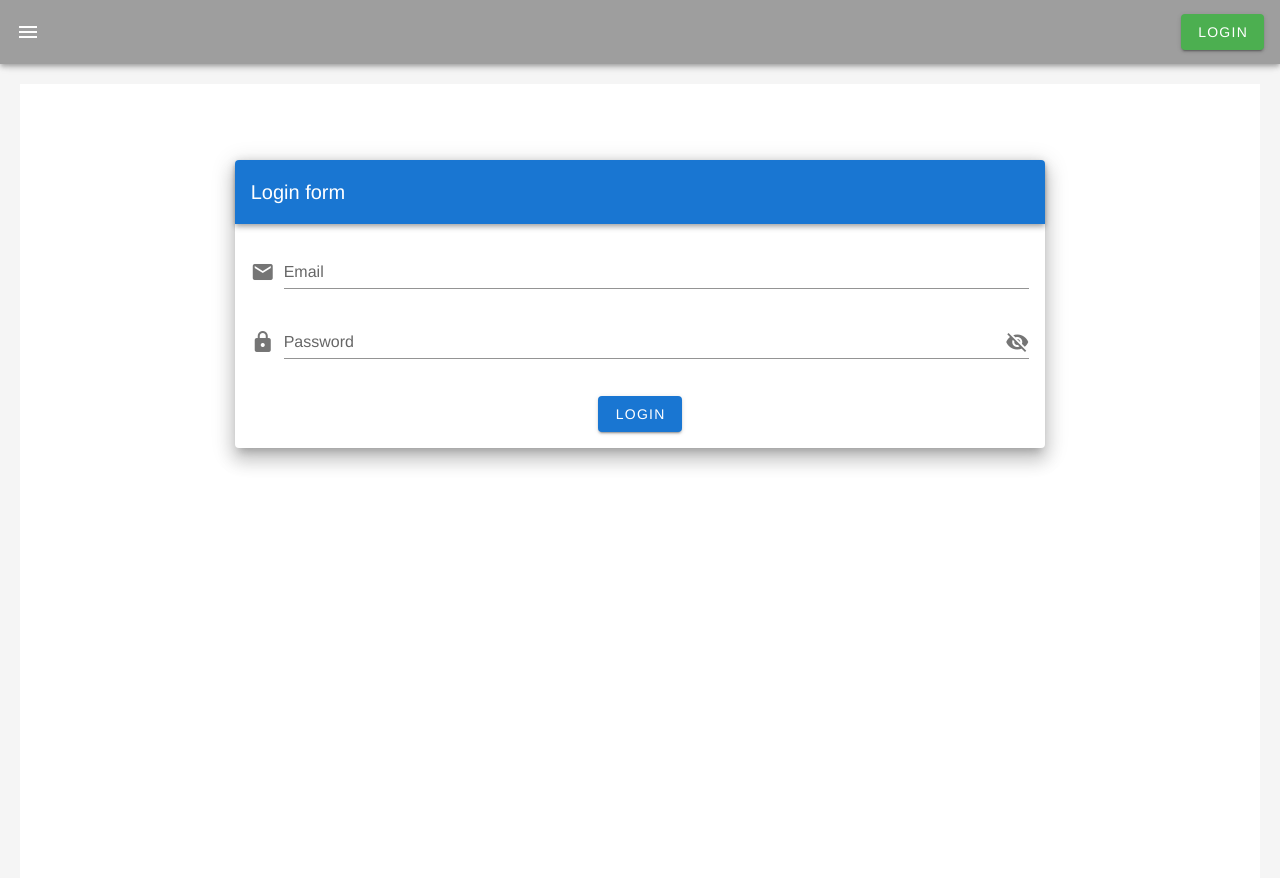
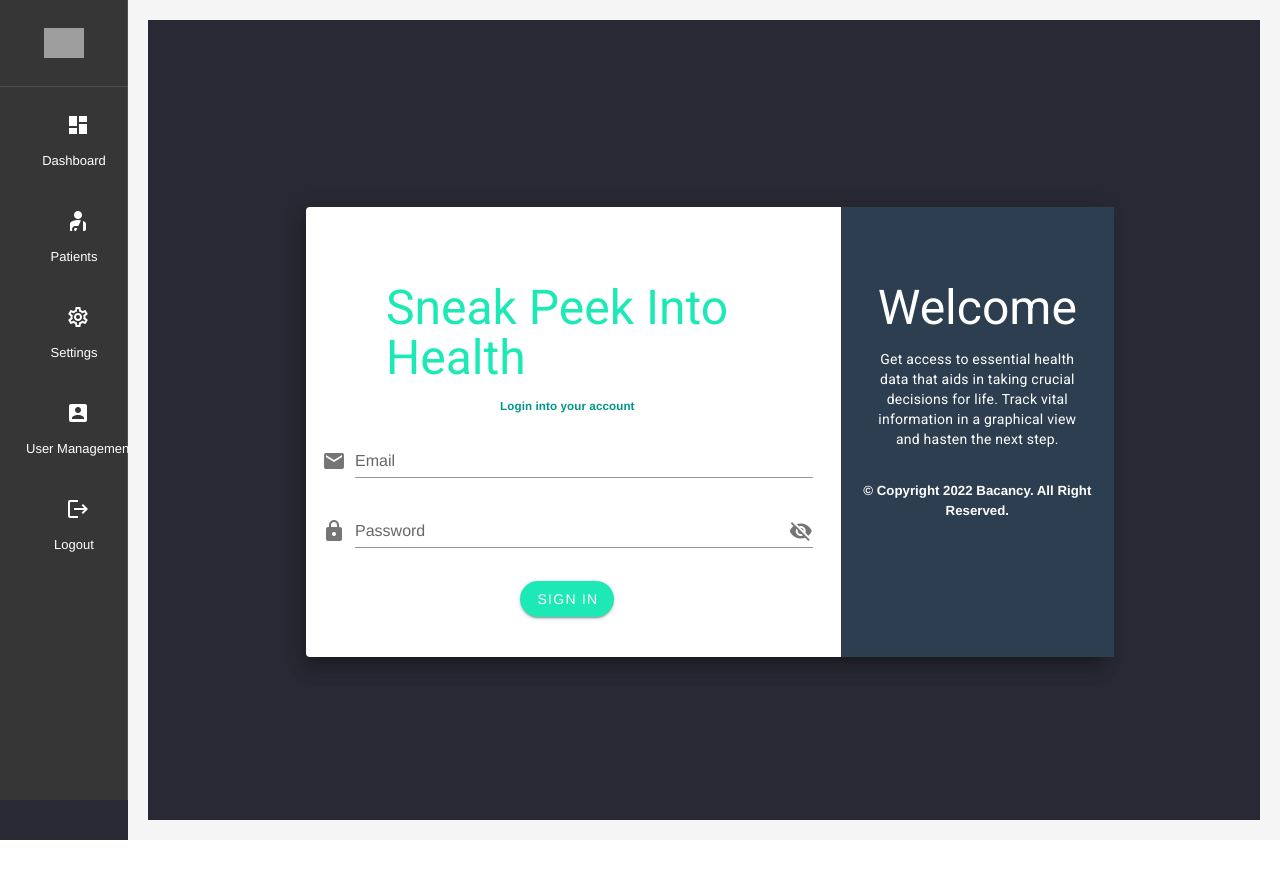
Before and after one commit to krishnaBacancy/vue-medical, a Vue app: page /login in a window 1280 px wide. Shown: the top 878 px of the page. After the commit the page ends 840 px from the top, so only its background shows below. Built offline with nearby package versions, Linux system fonts and the light colour scheme; grey boxes are pictures that could not be loaded; what highcharts-vue would draw is missing.

Commit message:
remove old navbar and added new in pages, responsive sidebar remaining.

```diff
--- a/src/App.vue
+++ b/src/App.vue
@@ -21,7 +21,7 @@ export default {
   -moz-osx-font-smoothing: grayscale;
   text-align: center;
   color: #2c3e50;
-  /*background-color: #212529;*/
+  background-color: #282934;
 }
 
 nav a {
--- /dev/null
+++ b/src/layouts/PageHeader.vue
@@ -0,0 +1,24 @@
+<template>
+  <v-container style="background-color: black" fluid>
+    <v-layout row wrap>
+      <v-flex d-flex xs12 sm12 md12>
+        <v-card></v-card>
+        <div class="d-flex justify-center">
+          <v-icon class="white--text ml-4">{{ pageIcon }}</v-icon>
+          <v-card-title class="text-h5 white--text">{{ title }}</v-card-title>
+          <v-spacer></v-spacer>
+          <slot></slot>
+        </div>
+      </v-flex>
+    </v-layout>
+  </v-container>
+</template>
+
+<script>
+export default {
+  name: "PageHeader",
+  props: ["title", "pageIcon"],
+};
+</script>
+
+<style></style>
--- a/src/layouts/SideBar.vue
+++ b/src/layouts/SideBar.vue
@@ -1,28 +1,23 @@
 <template>
   <v-app>
-    <v-app-bar app color="grey" class="white--text">
-      <v-app-bar-nav-icon
-        @click="drawer = !drawer"
-        class="white--text"
-      ></v-app-bar-nav-icon>
+    <!-- <v-app-bar app color="grey" class="white--text">
       <v-toolbar-title @click="$router.push('/')" style="cursor: pointer">
-        <v-img
-          src="https://accu.live/images/logo.svg"
-          @click="$router.push('/')"
-          height="30"
-          style="cursor: pointer"
-          contain
-        >
-        </v-img>
       </v-toolbar-title>
       <v-spacer></v-spacer>
       <v-btn class="success" @click="$router.push('/login')" v-if="!getUserId">
         Login
       </v-btn>
       <v-btn class="warning" @click="logOut" v-else> Logout </v-btn>
-    </v-app-bar>
+    </v-app-bar> -->
 
-    <v-navigation-drawer app v-model="drawer" temporary>
+    <v-navigation-drawer
+      app
+      v-model="drawer"
+      dark
+      permanent
+      mobile-breakpoint="900"
+      width="10%"
+    >
       <v-list-item>
         <v-list-item-content>
           <v-list-item-title class="text-h6 mb-4 mt-4">
@@ -58,12 +53,24 @@
             class="item__container"
             @click="$router.push('/user-management')"
           >
-            <v-list-item-icon style="margin-left: 44px">
+            <v-list-item-icon style="margin-left: 40px">
               <v-icon>mdi-account-box</v-icon>
             </v-list-item-icon>
 
             <v-list-item-content>
               <v-list-item-title>User Management</v-list-item-title>
+            </v-list-item-content>
+          </div>
+        </v-list-item>
+
+        <v-list-item link>
+          <div class="item__container" @click="logOut">
+            <v-list-item-icon style="margin-left: 40px">
+              <v-icon>mdi-logout</v-icon>
+            </v-list-item-icon>
+
+            <v-list-item-content>
+              <v-list-item-title>Logout</v-list-item-title>
             </v-list-item-content>
           </div>
         </v-list-item>
@@ -99,6 +106,10 @@ export default {
   computed: {
     ...mapState("users", ["user"]),
     ...mapGetters("users", ["isLoggedIn", "getRole"]),
+    // getBreakPoint() {
+    //   console.log("name--", this.$vuetify.breakpoint.xs);
+    //   return this.$vuetify.breakpoint.xs;
+    // },
   },
   methods: {
     ...mapActions("users", ["logoutUser"]),
--- a/src/views/dashboard/HomeView.vue
+++ b/src/views/dashboard/HomeView.vue
@@ -1,4 +1,7 @@
 <template>
+  <div style="background-color: #282934; height: 100vh">
+    <PageHeader title="Dashboard" pageIcon="mdi-home" />
+    <br />
     <v-container fluid grid-list-md style="background-color: black">
       <v-progress-circular
         indeterminate
@@ -14,6 +17,7 @@
             xs12
             sm6
             md4
+            lg3
             v-for="patient in getPatients"
             :key="patient._id"
           >
@@ -82,7 +86,11 @@
                   </div>
                 </v-card>
 
-              <v-card class="elevation-1 ml-3" color="black" style="width: 50%">
+                <v-card
+                  class="elevation-1 ml-3"
+                  color="black"
+                  style="width: 50%"
+                >
                   <div class="d-flex align-center ml-1">
                     <v-img
                       class="mr-3"
@@ -90,7 +98,10 @@
                       height="25"
                       contain
                     ></v-img>
-                  <div class="d-flex ml-2 mr-16" style="flex-direction: column">
+                    <div
+                      class="d-flex ml-2 mr-16"
+                      style="flex-direction: column"
+                    >
                       <h5 class="yellow--text">98</h5>
                       <small class="white--text">Good</small>
                     </div>
@@ -114,7 +125,11 @@
                   </div>
                 </v-card>
 
-              <v-card class="elevation-1 ml-3" color="black" style="width: 50%">
+                <v-card
+                  class="elevation-1 ml-3"
+                  color="black"
+                  style="width: 50%"
+                >
                   <div class="d-flex align-center ml-1">
                     <v-img
                       class="ml-2"
@@ -122,7 +137,10 @@
                       height="25"
                       contain
                     ></v-img>
-                  <div class="d-flex ml-2 mr-12" style="flex-direction: column">
+                    <div
+                      class="d-flex ml-2 mr-12"
+                      style="flex-direction: column"
+                    >
                       <h5 class="cyan--text">120/85</h5>
                       <small class="white--text">6 hours ago</small>
                     </div>
@@ -146,7 +164,11 @@
                   </div>
                 </v-card>
 
-              <v-card class="elevation-1 ml-3" color="black" style="width: 50%">
+                <v-card
+                  class="elevation-1 ml-3"
+                  color="black"
+                  style="width: 50%"
+                >
                   <div class="d-flex align-center ml-1">
                     <v-img
                       class="ml-2"
@@ -154,7 +176,10 @@
                       height="30"
                       contain
                     ></v-img>
-                  <div class="d-flex ml-2 mr-16" style="flex-direction: column">
+                    <div
+                      class="d-flex ml-2 mr-16"
+                      style="flex-direction: column"
+                    >
                       <h5 class="pink--text">10000</h5>
                       <small class="white--text">Steps</small>
                     </div>
@@ -166,11 +191,13 @@
         </v-layout>
       </div>
     </v-container>
+  </div>
 </template>
 
 <script>
 import { mapActions, mapGetters } from "vuex";
 import SearchBar from "@/components/SearchBar.vue";
+import PageHeader from "@/layouts/PageHeader.vue";
 export default {
   name: "HomeView",
   data() {
@@ -195,7 +222,7 @@ export default {
       this.getPatientsForDoctor(this.getDoctorId);
     }
   },
-  components: { SearchBar },
+  components: { SearchBar, PageHeader },
 };
 </script>
 
--- a/src/views/patients/PatientsData.vue
+++ b/src/views/patients/PatientsData.vue
@@ -1,6 +1,8 @@
 <template>
+  <div style="background-color: #282934">
+    <PageHeader title="Patients" pageIcon="mdi-account-injury" />
+    <br />
     <v-container style="background-color: #282934" fluid>
-    <h1 class="white--text">Patients</h1>
       <v-progress-circular
         indeterminate
         color="pink"
@@ -83,9 +85,11 @@
       </div>
     </div> -->
     </v-container>
+  </div>
 </template>
 
 <script>
+import PageHeader from "@/layouts/PageHeader.vue";
 import { mapActions, mapGetters } from "vuex";
 // import CustomCard from "@/components/CustomCard.vue";
 export default {
@@ -109,7 +113,7 @@ export default {
       this.getAllPatientsData(this.getDoctorId);
     }
   },
-  // components: { CustomCard },
+  components: { PageHeader },
 };
 </script>
 
--- a/src/views/settings/SettingsView.vue
+++ b/src/views/settings/SettingsView.vue
@@ -1,15 +1,9 @@
 <template>
+  <div style="background-color: #212529">
+    <PageHeader title="Settings" pageIcon="mdi-cog-outline" />
+    <br />
     <v-container style="height: 100vh" fluid>
-    <v-layout
-      row
-      wrap
-      style="background-color: #282934; height: 3rem"
-      class="d-flex justify-center align-center"
-    >
-      <h2 class="white--text">Settings</h2>
-    </v-layout>
-
-    <v-layout row wrap class="mt-3 pa-3" style="background-color: black">
+      <v-layout row wrap class="pa-3">
         <v-flex d-flex xs12 sm12 md6 class="mt-sm-2 mt-2">
           <v-card
             color="#282934"
@@ -32,8 +26,8 @@
 
             <v-flex d-flex xs12 sm12 md8 class="text-start ml-4">
               <p class="text-body-2">
-              Lorem ipsum dolor sit amet, consetetur sadipscing elitr, sed diam
-              nonumy eirmod tempor invidunt ut labore et dolore magna.
+                Lorem ipsum dolor sit amet, consetetur sadipscing elitr, sed
+                diam nonumy eirmod tempor invidunt ut labore et dolore magna.
               </p>
             </v-flex>
           </v-card>
@@ -53,8 +47,8 @@
 
             <v-flex d-flex xs12 sm12 md8 class="text-start ml-4">
               <p class="text-body-2">
-              Lorem ipsum dolor sit amet, consetetur sadipscing elitr, sed diam
-              nonumy eirmod tempor invidunt ut labore et dolore magna.
+                Lorem ipsum dolor sit amet, consetetur sadipscing elitr, sed
+                diam nonumy eirmod tempor invidunt ut labore et dolore magna.
               </p>
             </v-flex>
 
@@ -92,8 +86,8 @@
 
             <v-flex d-flex xs12 sm12 md8 class="text-start ml-4">
               <p class="text-body-2">
-              Lorem ipsum dolor sit amet, consetetur sadipscing elitr, sed diam
-              nonumy eirmod tempor invidunt ut labore et dolore magna.
+                Lorem ipsum dolor sit amet, consetetur sadipscing elitr, sed
+                diam nonumy eirmod tempor invidunt ut labore et dolore magna.
               </p>
             </v-flex>
 
@@ -155,8 +149,8 @@
 
             <v-flex d-flex xs12 sm12 md8 class="text-start ml-4">
               <p class="text-body-2">
-              Lorem ipsum dolor sit amet, consetetur sadipscing elitr, sed diam
-              nonumy.
+                Lorem ipsum dolor sit amet, consetetur sadipscing elitr, sed
+                diam nonumy.
               </p>
             </v-flex>
 
@@ -172,17 +166,20 @@
 
             <v-flex d-flex xs12 sm12 md8 class="text-start ml-4">
               <p class="text-body-2">
-              Lorem ipsum dolor sit amet, consetetur sadipscing elitr, sed diam
-              nonumy.
+                Lorem ipsum dolor sit amet, consetetur sadipscing elitr, sed
+                diam nonumy.
               </p>
             </v-flex>
           </v-card>
         </v-flex>
       </v-layout>
     </v-container>
+  </div>
 </template>
 
 <script>
+import PageHeader from "@/layouts/PageHeader.vue";
+
 export default {
   name: "SettingsView",
   data() {
@@ -195,6 +192,7 @@ export default {
       radioHeight: "cm",
     };
   },
+  components: { PageHeader },
 };
 </script>
 
--- a/src/views/user/UserLogin.vue
+++ b/src/views/user/UserLogin.vue
@@ -1,9 +1,163 @@
 <template>
   <v-app>
     <v-main>
-      <v-container fluid>
-        <v-layout align-center justify-center>
-          <v-flex xs12 sm8 md8>
+      <v-container class="fill-height ml-n16 mt-3" fluid>
+        <v-row justify="center">
+          <v-col cols="12" sm="8" md="8" lg="10">
+            <v-card class="elevation-12">
+              <v-row>
+                <v-col cols="12" md="8">
+                  <v-card-text class="mt-12">
+                    <v-flex
+                      d-flex
+                      xs12
+                      sm12
+                      md12
+                      lg12
+                      style="align-items: flex-start"
+                      class="ml-lg-16"
+                    >
+                      <h1
+                        class="display-2 h1__div text-sm-h4 text-lg-h3 teal--text text--accent-3"
+                        style="text-align: start"
+                      >
+                        Sneak Peek Into Health
+                      </h1>
+                      <!-- <v-img
+                        src="https://accu.live/images/app-logo.svg"
+                        height="50"
+                        contain
+                      >
+                      </v-img> -->
+                      <!-- <h1 class="display-2 teal--text text--accent-3">IVE</h1> -->
+                    </v-flex>
+                    <h5 class="text-center mt-3 teal--text">
+                      Login into your account
+                    </h5>
+                    <form class="mt-4" ref="form" @submit.prevent="login">
+                      <v-text-field
+                        prepend-icon="mdi-email"
+                        v-model="email"
+                        name="email"
+                        label="Email"
+                        type="email"
+                        :rules="emailRules"
+                        placeholder="email"
+                        required
+                      ></v-text-field>
+
+                      <v-text-field
+                        prepend-icon="mdi-lock"
+                        :append-icon="showPassIcon ? 'mdi-eye' : 'mdi-eye-off'"
+                        :type="showPassIcon ? 'text' : 'password'"
+                        v-model="password"
+                        name="password"
+                        label="Password"
+                        hint="At least 6 characters"
+                        placeholder="password"
+                        required
+                        @click:append="showPassIcon = !showPassIcon"
+                      ></v-text-field>
+                      <div class="text-center mt-3 mb-3">
+                        <v-btn rounded color="teal accent-3" type="submit" dark
+                          >SIGN IN</v-btn
+                        >
+                      </div>
+                    </form>
+                  </v-card-text>
+                </v-col>
+                <v-col
+                  cols="12"
+                  md="4"
+                  class="accent-3 mt-sm-3 mt-md-0"
+                  style="background-color: #2c3e50"
+                >
+                  <v-card-text class="white--text mt-12">
+                    <h1 class="text-center display-1 text-lg-h3 text-md-h5">
+                      Welcome
+                    </h1>
+                    <h5 class="text-center mt-4 text-body-2">
+                      Get access to essential health data that aids in taking
+                      crucial decisions for life. Track vital information in a
+                      graphical view and hasten the next step.
+                    </h5>
+                  </v-card-text>
+                  <h5 class="white--text mt-4">
+                    © Copyright 2022 Bacancy. All Right Reserved.
+                  </h5>
+                </v-col>
+              </v-row>
+            </v-card>
+          </v-col>
+        </v-row>
+      </v-container>
+    </v-main>
+  </v-app>
+  <!-- <v-app>
+    <v-main>
+      <v-container fluid grid-list-md class="mt-10">
+        <v-layout row wrap>
+          <v-flex>
+            <div class="d-flex white--text align-center justify-center">
+              <div
+                class="d-sm-flex flex-column d-none"
+                style="width: 30%; background-color"
+              >
+                <v-flex d-flex xs12 sm10 md8 lg8>
+                  <h2 style="text-align: start">Sneak Peek Into Health</h2>
+                </v-flex>
+                <v-flex d-flex xs12 sm10 md8>
+                  <p style="text-align: start">
+                    Get access to essential health data that aids in taking
+                    crucial decisions for life. Track vital information in a
+                    graphical view and hasten the next step.
+                  </p>
+                </v-flex>
+
+                <div class="d-flex" style="background-color: green">
+                  <div class="">
+                    <v-img
+                      src="https://accu.live/images/Heart-hand.png"
+                      contain
+                      height="100"
+                    ></v-img>
+                  </div>
+                  <div class="ml-2">
+                    <v-img
+                      src="https://accu.live/images/Shild.png"
+                      contain
+                      height="100"
+                    ></v-img>
+                  </div>
+                  <div class="ml-2">
+                    <v-img
+                      src="https://accu.live/images/watch.png"
+                      contain
+                      height="100"
+                    ></v-img>
+                  </div>
+                </div>
+              </div>
+
+              <div class="d-md-none d-lg-flex d-sm-none d-xs-flex second__div">
+                <v-flex d-flex xs12 sm12 md6 lg6>
+                  <v-img
+                    src="https://accu.live/images/Fan.png"
+                    contain
+                    height="300"
+                  ></v-img>
+                </v-flex>
+              </div>
+
+              <div style="width: 30%">
+                <v-flex d-flex xs12 sm12 md6 lg6>
+                  <v-img
+                    src="https://accu.live/images/Fan.png"
+                    contain
+                    height="300"
+                  ></v-img>
+                </v-flex>
+              </div>
               <v-card class="elevation-12">
                 <v-toolbar dark color="primary">
                   <v-toolbar-title>Login form</v-toolbar-title>
@@ -16,6 +170,7 @@
                       name="email"
                       label="Email"
                       type="email"
+                      :rules="emailRules"
                       placeholder="email"
                       required
                     ></v-text-field>
@@ -33,33 +188,23 @@
                       @click:append="showPassIcon = !showPassIcon"
                     ></v-text-field>
 
-                  <v-text-field
-                    v-if="isRegister"
-                    v-model="confirmPassword"
-                    name="confirmPassword"
-                    label="Confirm Password"
-                    type="password"
-                    placeholder="cocnfirm password"
-                    required
-                  ></v-text-field>
                     <div class="red--text">{{ errorMessage }}</div>
                     <v-btn
                       type="submit"
                       class="mt-4"
                       color="primary"
                       value="log in"
-                    >{{
-                      isRegister ? stateObj.register.name : stateObj.login.name
-                    }}</v-btn
+                      >{{ stateObj.login.name }}</v-btn
                     >
                   </form>
                 </v-card-text>
               </v-card>
+            </div>
           </v-flex>
         </v-layout>
       </v-container>
     </v-main>
-  </v-app>
+  </v-app> -->
 </template>
 
 <script>
@@ -71,15 +216,13 @@ export default {
     return {
       email: "",
       password: "",
-      confirmPassword: "",
-      isRegister: false,
+      emailRules: [
+        (v) => !!v || "E-mail is required",
+        (v) => /.+@.+\..+/.test(v) || "E-mail must be valid",
+      ],
       errorMessage: "",
       showPassIcon: false,
       stateObj: {
-        register: {
-          name: "Register",
-          message: "Aleady have an Acoount? login.",
-        },
         login: {
           name: "Login",
           message: "Register",
@@ -118,17 +261,18 @@ export default {
           console.log(err);
         });
     },
-    register() {
-      if (this.password == this.confirmPassword) {
-        this.isRegister = false;
-        this.errorMessage = "";
-        this.$refs.form.reset();
-      } else {
-        this.errorMessage = "password did not match";
-      }
-    },
   },
 };
 </script>
 
-<style scoped></style>
+<style scoped>
+@media all and (max-width: 600px) {
+  .second__div {
+    width: 30%;
+    align-items: flex-start;
+  }
+  .h1__div {
+    font-size: 7px;
+  }
+}
+</style>
--- a/src/views/userManagement/UserManagement.vue
+++ b/src/views/userManagement/UserManagement.vue
@@ -1,4 +1,7 @@
 <template>
+  <div>
+    <PageHeader title="User Management" pageIcon="mdi-account-box" />
+    <br />
     <v-container style="height: 100vh; background-color: #282934" fluid>
       <h1 class="white--text">User Management</h1>
       <br /><br />
@@ -38,10 +41,12 @@
         ></v-data-table>
       </div>
     </v-container>
+  </div>
 </template>
 
 <script>
 // import roles from "@/api/roles";
+import PageHeader from "@/layouts/PageHeader.vue";
 import { mapActions } from "vuex";
 
 export default {
@@ -120,6 +125,7 @@ export default {
     // this.getRoles();
     this.getAllUsers();
   },
+  components: { PageHeader },
 };
 </script>
 
```
Also changed, not shown: src/views/dashboard/PatientDetails.vue (+20 -9 lines), src/views/patients/PatientProfile.vue (+10 -15 lines). Lines whose indentation alone changed are shown as unchanged.
